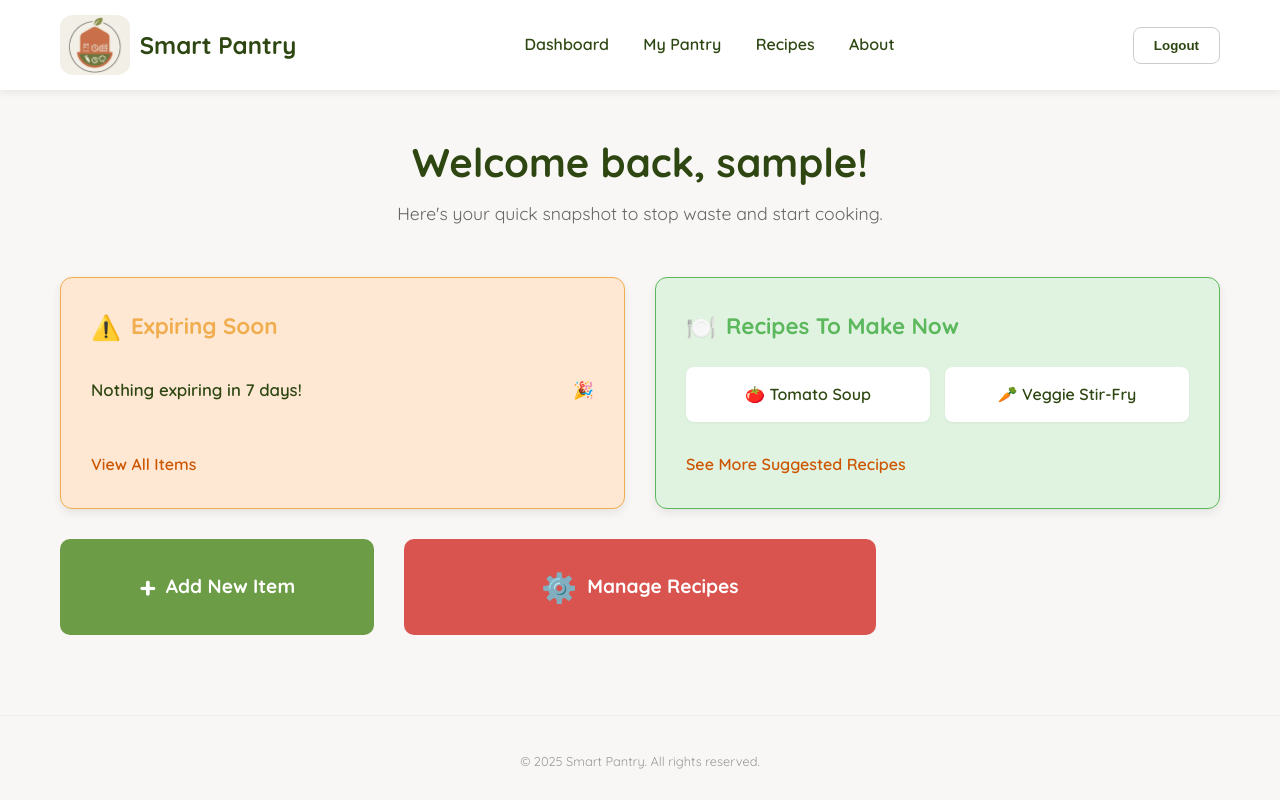
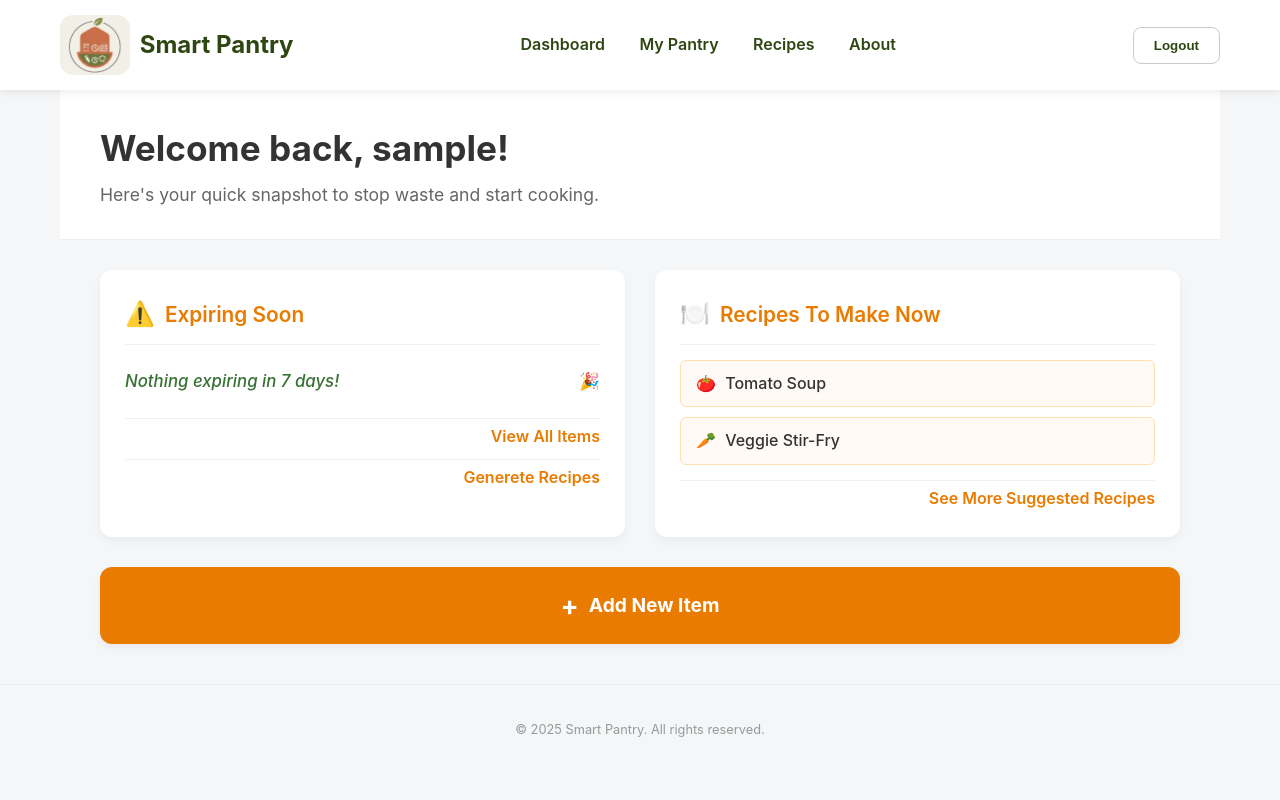
Before and after one commit to NoorAbdin/Capstone-Project, a Django app: page /dashboard/ in a window 1280 px wide. Run offline with Django 5.2, Linux system fonts and the light colour scheme; the visitor is signed in with stand-in values (Sample User, id 1); data that the repository does not hold is empty.

Commit message:
user dashboard not complete

```diff
--- a/smartpantry/main_app/static/css/dashboard.css
+++ b/smartpantry/main_app/static/css/dashboard.css
@@ -1,74 +1,111 @@
+/* --- Global Styles for Dashboard --- */
+
+:root {
+    --primary-orange: #e87b00; /* Deep orange from the "Get Started" button */
+    --secondary-green: #387034; /* A muted green for contrast/accents */
+    --background-light: #f4f6f8; /* Very light, off-white background */
+    --card-background: #ffffff;
+    --text-dark: #333333;
+    --text-muted: #666666;
+    --shadow-light: 0 4px 10px rgba(0, 0, 0, 0.05);
+    --border-radius-large: 12px;
+    --expiring-alert: #d9534f; /* Red for alerts */
+}
+
+/* Apply a clean, modern font and background */
+body {
+    background-color: var(--background-light);
+    color: var(--text-dark);
+    font-family: -apple-system, BlinkMacSystemFont, "Segoe UI", Roboto, "Helvetica Neue", Arial, sans-serif;
+    line-height: 1.6;
+    margin: 0;
+    padding: 0;
+}
+
+/* --- Hero Section --- */
 
 .dashboard-hero {
-    margin: 40px 0 50px 0;
-    text-align: center;
+    padding: 30px 40px;
+    background-color: var(--card-background); /* Use white for the hero area */
+    border-bottom: 1px solid #eee;
+    margin-bottom: 30px;
 }
 
 .welcome-title {
-    font-size: 2.5rem;
+    font-size: 2.2em;
     font-weight: 700;
+    color: var(--text-dark);
     margin-bottom: 5px;
 }
 
 .hero-subtext {
-    font-size: 1.1rem;
-    color: var(--color-text-muted);
+    font-size: 1.1em;
+    color: var(--text-muted);
 }
 
-/* --- Quick Dashboard Grid --- */
+/* --- Quick Dashboard Grid (Cards) --- */
+
 .quick-dashboard-grid {
-    display: flex;
+    display: grid;
+    /* Two columns for the main cards */
+    grid-template-columns: repeat(auto-fit, minmax(300px, 1fr));
     gap: 30px;
+    padding: 0 40px;
     margin-bottom: 30px;
 }
 
 .card {
-    flex: 1;
-    padding: 30px;
-    border-radius: 12px;
-    box-shadow: 0 4px 10px var(--color-shadow);
-    display: flex;
-    flex-direction: column;
+    background-color: var(--card-background);
+    border-radius: var(--border-radius-large);
+    box-shadow: var(--shadow-light);
+    padding: 25px;
+    transition: transform 0.2s;
+}
+
+.card:hover {
+    transform: translateY(-3px);
+    box-shadow: 0 6px 15px rgba(0, 0, 0, 0.1);
 }
 
 .card-header {
     display: flex;
     align-items: center;
-    margin-bottom: 20px;
+    margin-bottom: 15px;
+    padding-bottom: 10px;
+    border-bottom: 1px solid #f0f0f0;
 }
 
 .card-header h2 {
-    font-size: 1.4rem;
-    font-weight: 700;
+    font-size: 1.3em;
+    font-weight: 600;
+    margin: 0;
+    color: var(--primary-orange);
 }
 
 .card-icon {
-    font-size: 1.5rem;
+    font-size: 1.5em;
     margin-right: 10px;
 }
 
-/* Expiring Card Styling */
+/* Specific Card Styling */
+
+/* Expiring Items List */
 .expiring-card {
-    background-color: #ffe8d3;
-    border: 1px solid #f0ad4e;
-}
-
-.expiring-card .card-header {
-    color: #f0ad4e;
+    /* Style for the Expiring Soon card */
 }
 
 .expiring-list {
     list-style: none;
     padding: 0;
-    margin-bottom: 20px;
+    margin: 0 0 15px 0;
 }
 
 .expiring-list li {
     display: flex;
     justify-content: space-between;
-    padding: 10px 0;
-    border-bottom: 1px dashed rgba(0, 0, 0, 0.1);
-    font-size: 1.05rem;
+    padding: 8px 0;
+    border-bottom: 1px dashed #eee;
+    font-size: 1.05em;
 }
 
 .expiring-list li:last-child {
@@ -76,108 +113,132 @@
 }
 
 .item-name {
-    font-weight: 600;
+    font-weight: 500;
 }
 
-.item-days {
-    color: #dc3545;
+/* Highlight for urgency */
+.expiring-list li:first-child .item-days {
+    color: var(--expiring-alert);
     font-weight: 700;
 }
 
-/* Recipes Card Styling */
-.recipes-card {
-    background-color: #e0f2e0;
-    border: 1px solid #5cb85c;
+.placeholder-item .item-name {
+    font-style: italic;
+    color: var(--secondary-green);
 }
 
-.recipes-card .card-header {
-    color: #5cb85c;
+/* Recipes Card */
+.recipes-card {
+    /* Style for the Recipes card */
 }
 
 .recipe-grid-small {
-    display: grid;
-    grid-template-columns: 1fr 1fr;
-    gap: 15px;
-    margin-bottom: 20px;
+    display: flex;
+    flex-direction: column;
+    gap: 10px;
+    margin-bottom: 15px;
 }
 
 .recipe-item {
-    background-color: white;
-    padding: 15px 10px;
-    border-radius: 8px;
-    text-align: center;
-    font-weight: 600;
-    box-shadow: 0 1px 3px rgba(0, 0, 0, 0.05);
+    background-color: #fffaf5; /* Light cream background */
+    padding: 10px 15px;
+    border-radius: 6px;
+    font-weight: 500;
+    border: 1px solid #ffe0b2;
+    transition: background-color 0.2s;
 }
 
+.recipe-item:hover {
+    background-color: #ffead0;
+}
+
+.recipe-emoji {
+    margin-right: 5px;
+}
+
+
 .card-link {
-    color: var(--color-primary-orange);
+    display: block;
+    text-align: right;
+    color: var(--primary-orange);
     text-decoration: none;
     font-weight: 600;
-    margin-top: auto;
-    padding-top: 10px;
+    margin-top: 10px;
+    padding-top: 5px;
+    border-top: 1px solid #f0f0f0;
 }
 
 .card-link:hover {
     text-decoration: underline;
+    color: var(--secondary-green);
 }
 
 /* --- Action Buttons Grid --- */
+
 .action-buttons-grid {
-    display: grid;
-    grid-template-columns: 1.2fr 1.8fr 1.2fr;
-    gap: 30px;
-    margin-bottom: 80px;
+    display: flex;
+    gap: 20px;
+    padding: 0 40px;
+    margin-bottom: 40px;
 }
 
 .action-btn {
+    flex: 1;
     display: flex;
     align-items: center;
     justify-content: center;
-    padding: 25px 20px;
-    border-radius: 10px;
-    font-size: 1.2rem;
+    padding: 15px 25px;
+    border-radius: var(--border-radius-large);
+    font-size: 1.2em;
     font-weight: 700;
     text-decoration: none;
-    transition: background-color 0.2s, transform 0.1s;
+    transition: background-color 0.3s, transform 0.2s;
+    box-shadow: var(--shadow-light);
 }
 
 .btn-icon {
-    font-size: 1.8rem;
+    font-size: 1.4em;
     margin-right: 10px;
 }
 
 .add-item-btn {
-    background-color: #6c9d46;
+    background-color: var(--primary-orange);
     color: white;
+    border: 2px solid var(--primary-orange);
 }
 
 .add-item-btn:hover {
-    background-color: #5a853a;
+    background-color: #d86c00; /* Slightly darker orange */
     transform: translateY(-2px);
 }
 
 .manage-recipes-btn {
-    background-color: #d9534f;
-    color: white;
+    background-color: var(--card-background);
+    color: var(--text-dark);
+    border: 2px solid #ddd;
 }
 
 .manage-recipes-btn:hover {
-    background-color: #c04541;
+    background-color: #f0f0f0;
+    border-color: var(--primary-orange);
+    color: var(--primary-orange);
     transform: translateY(-2px);
 }
 
+/* --- Responsive Adjustments --- */
 
+@media (max-width: 768px) {
+    .dashboard-hero,
+    .quick-dashboard-grid,
+    .action-buttons-grid {
+        padding: 20px;
+    }
 
-/* --- Responsive Adjustments for Dashboard --- */
-@media (max-width: 900px) {
     .quick-dashboard-grid {
+        grid-template-columns: 1fr; /* Stack cards on small screens */
+    }
+
+    .action-buttons-grid {
         flex-direction: column;
     }
-    .action-buttons-grid {
-        grid-template-columns: 1fr;
-    }
-    .search-container {
-        order: 2;
-    }
 }
--- a/smartpantry/main_app/templates/user_dashboard.html
+++ b/smartpantry/main_app/templates/user_dashboard.html
@@ -44,6 +44,8 @@
             </ul>
 
             <a href="{% url 'my_pantry' %}" class="card-link">View All Items</a>
+            <a href="{% url 'recipe_suggest' %}" class="card-link">Generete Recipes</a>
+
         </div>
 
         <div class="card recipes-card">
@@ -73,11 +75,6 @@
             Add New Item
         </a>
 
-        <a href="#" class="action-btn manage-recipes-btn">
-            <span class="btn-icon">⚙️</span>
-            Manage Recipes
-        </a>
-
     </section>
 
 {% endblock content %}
--- a/smartpantry/main_app/urls.py
+++ b/smartpantry/main_app/urls.py
@@ -36,6 +36,7 @@ urlpatterns = [
    path('recipe/', views.recipe_saved, name='recipes'),
    #path('recipe/save/<int:recipe_pk>/', views.recipe_confirm_save, name='recipe_confirm_save'),
 
+
    # used-items
    #path('recipe/use/<int:recipe_pk>/', views.use_recipe_items, name='use_recipe_items'),
    path('recipe/cook-save/<int:recipe_pk>/', views.cook_and_save_recipe, name='cook_and_save_recipe'),
--- a/smartpantry/main_app/views.py
+++ b/smartpantry/main_app/views.py
@@ -187,13 +187,13 @@ def recipe_saved(request):
     return render(request, 'recipe/recipes.html', context)
 
 
-
 # --- NEW VIEW: Recipe Detail ---
 @login_required
 def recipe_detail(request, recipe_pk):
     """
     Displays the full details of a saved recipe.
     """
+
     # 1. Fetch the recipe object
     recipe = get_object_or_404(Recipe, pk=recipe_pk)
 
```
